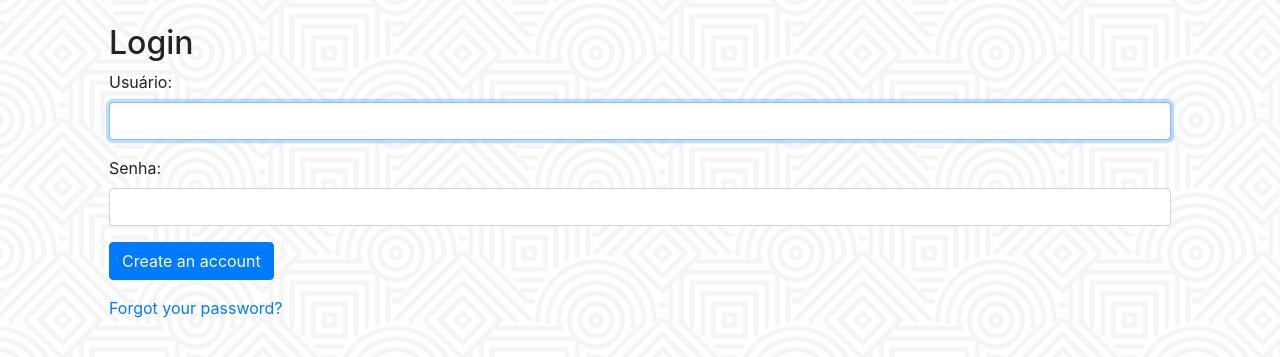
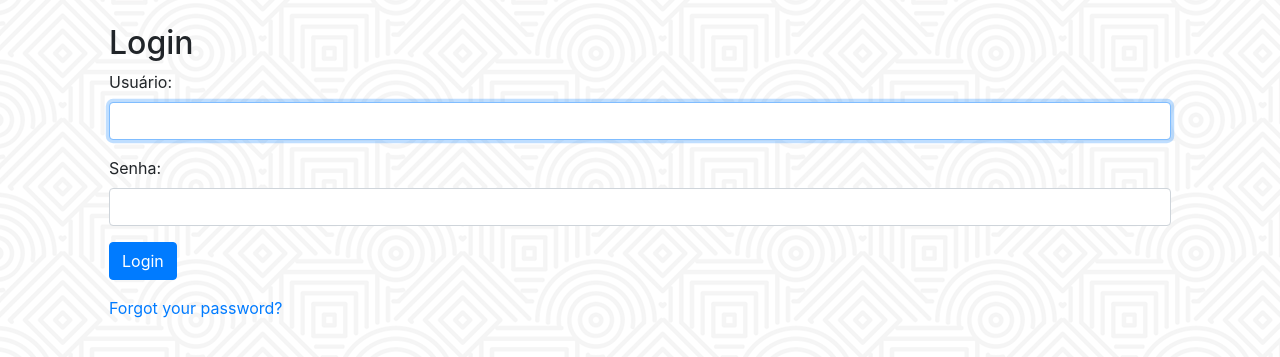
Before and after one commit to RonaldTheodoro/Basic-Django-Project, a Django app: page /accounts/login/ in a window 1280 px wide. Shown: the part 56-413 px from the top of the page. Run offline with Django 3.2, Linux system fonts and the light colour scheme; some libraries are stand-ins or nearby versions.

Commit message:
rename button

```diff
--- a/templates/registration/login.html
+++ b/templates/registration/login.html
@@ -7,7 +7,7 @@
         {% csrf_token %}
         {% include 'form.html' %}
         <button type="submit" class="btn btn-primary">
-            Create an account
+            Login
         </button>
     </form>
     <a href="{% url 'password_reset' %}">Forgot your password?</a>
```
